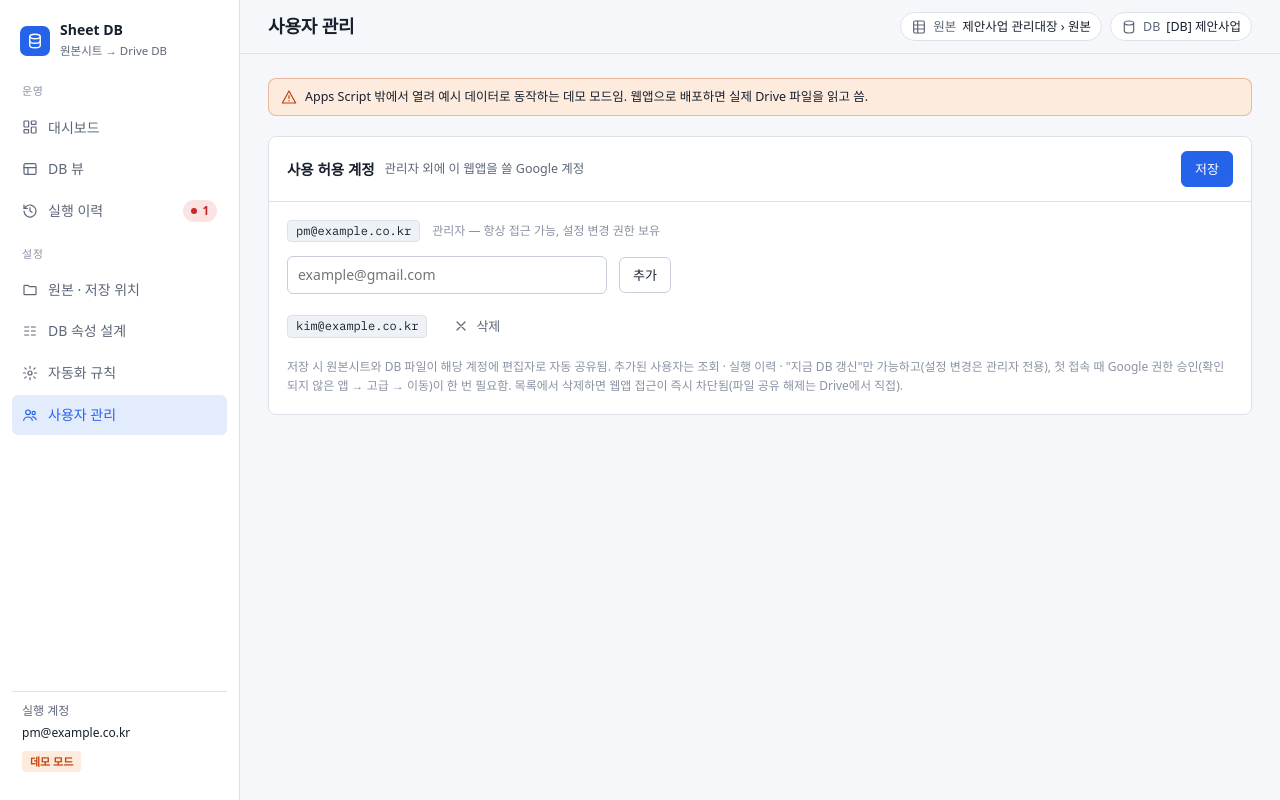
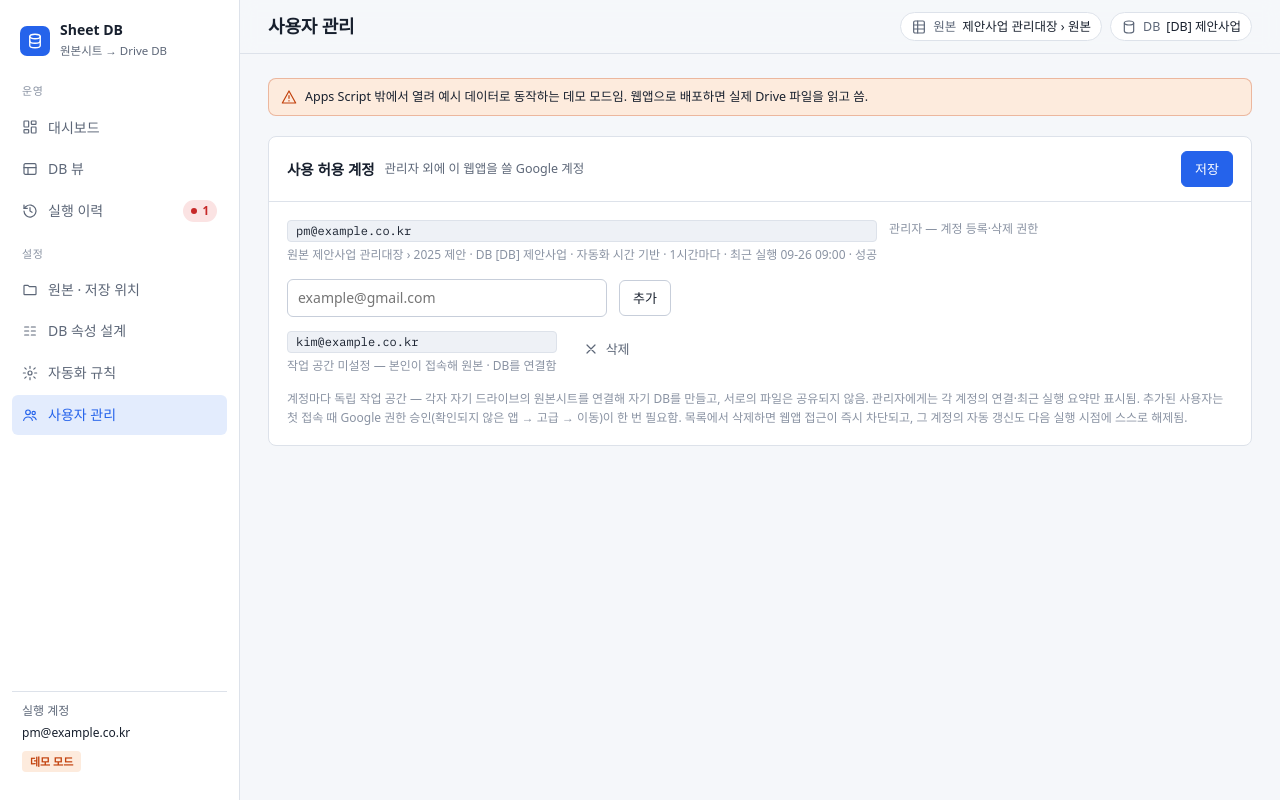
Before and after one commit to hnjyul/drive, a website: page apps-script/Index.html in a window 1280 px wide. Both pictures are taken after a click on the button "사용자 관리". Drawn offline with Linux system fonts and the light colour scheme; a web font is replaced by a local one.

Commit message:
feat: 시트 DB 빌더 계정별 독립 작업 공간 — 관리자는 출입 계정만 관리
- 작업 공간 설정(원본·DB·속성·규칙)을 UserProperties로 분리: 계정마다 자기 드라이브에서 독립 동작
- 접근 허용 목록은 ACCESS_KEY(ScriptProperties)로 분리, 구버전 설정에서 1회 자동 이관 (관리자 개인 공간으로)
- 설정 API를 전체 허용 사용자에게 개방 (각자 자기 공간만), 사용자 관리만 관리자 전용 유지
- 파일 자동 공유(addEditor) 제거 — 독립 모델에서 불필요
- 사용자 관리 화면에 계정별 상태 요약(원본·DB·자동화·최근 실행) 표시
- 허용 목록에서 삭제된 계정의 트리거는 실행 시점에 자가 해제
- 잠금을 계정별(getUserLock)로 전환, 오류 표시도 계정별로 분리

Co-Authored-By: Claude Fable 5 <noreply@anthropic.com>

```diff
--- a/apps-script/Index.html
+++ b/apps-script/Index.html
@@ -498,16 +498,22 @@ a.btn{text-decoration:none;color:inherit}
           <div class="card-h"><h2>사용 허용 계정</h2><span class="sub">관리자 외에 이 웹앱을 쓸 Google 계정</span>
             <div class="act"><button class="btn primary" id="btnSaveUsers">저장</button></div></div>
           <div class="card-b" style="display:flex;flex-direction:column;gap:14px">
-            <div class="row"><span class="chip mono" id="adminChip"></span><span class="hint">관리자 — 항상 접근 가능, 설정 변경 권한 보유</span></div>
+            <div class="row" style="align-items:flex-start">
+              <div style="display:flex;flex-direction:column;gap:4px">
+                <span class="chip mono" id="adminChip"></span>
+                <span class="hint" id="adminStatTxt"></span>
+              </div>
+              <span class="hint">관리자 — 계정 등록·삭제 권한</span>
+            </div>
             <div class="row">
               <input class="input" id="userEmail" type="email" placeholder="example@gmail.com" style="max-width:320px" aria-label="추가할 이메일">
               <button class="btn" id="btnAddUser">추가</button>
             </div>
             <div id="userList" style="display:flex;flex-direction:column;gap:8px"></div>
-            <div class="hint">저장 시 원본시트와 DB 파일이 해당 계정에 편집자로 자동 공유됨.
-            추가된 사용자는 조회 · 실행 이력 · "지금 DB 갱신"만 가능하고(설정 변경은 관리자 전용),
-            첫 접속 때 Google 권한 승인(확인되지 않은 앱 → 고급 → 이동)이 한 번 필요함.
-            목록에서 삭제하면 웹앱 접근이 즉시 차단됨(파일 공유 해제는 Drive에서 직접).</div>
+            <div class="hint">계정마다 독립 작업 공간 — 각자 자기 드라이브의 원본시트를 연결해 자기 DB를 만들고, 서로의 파일은 공유되지 않음.
+            관리자에게는 각 계정의 연결·최근 실행 요약만 표시됨.
+            추가된 사용자는 첫 접속 때 Google 권한 승인(확인되지 않은 앱 → 고급 → 이동)이 한 번 필요함.
+            목록에서 삭제하면 웹앱 접근이 즉시 차단되고, 그 계정의 자동 갱신도 다음 실행 시점에 스스로 해제됨.</div>
           </div>
         </div>
       </section>
@@ -546,7 +552,7 @@ const state = {
   view:'dash', dash:null, cfg:null, account:'',
   sheets:null, folders:null, tabs:[], form:null,
   cols:null, schema:null, keyCol:'', conds:[],
-  runs:null, dbv:null, pv:'table', busy:false, users:[],
+  runs:null, dbv:null, pv:'table', busy:false, users:[], userStats:{},
 };
 const $ = s => document.querySelector(s);
 const esc = s => String(s ?? '').replace(/[&<>"]/g, c => ({'&':'&amp;','<':'&lt;','>':'&gt;','"':'&quot;'}[c]));
@@ -599,19 +605,25 @@ function renderChrome(){
 }
 
 /* ===================================================================== 사용자 관리 */
+const statTxt = s => !s || !s.source
+  ? '작업 공간 미설정 — 본인이 접속해 원본 · DB를 연결함'
+  : ['원본 '+s.source, s.db ? 'DB '+s.db : '', s.auto ? '자동화 '+s.auto : '', s.run ? '최근 실행 '+s.run : ''].filter(Boolean).join(' · ');
 async function loadUsers(){
   showErr('#usersErr', null);
   try{
     const d = await api('api_getUsers');
-    state.users = d.users || [];
+    state.users = (d.users || []).map(u => typeof u === 'string' ? u : u.email);
+    state.userStats = {};
+    (d.users || []).forEach(u => { if(u && u.email) state.userStats[u.email] = u.stat || {}; });
     $('#adminChip').textContent = d.admin || '—';
+    $('#adminStatTxt').textContent = statTxt(d.adminStat);
     renderUsers();
   }catch(e){ showErr('#usersErr', e); }
 }
 function renderUsers(){
   const box = $('#userList');
   box.innerHTML = state.users.length
-    ? state.users.map((u,i) => `<div class="row"><span class="chip mono">${esc(u)}</span><button class="btn ghost" data-del="${i}">${ICON.x}삭제</button></div>`).join('')
+    ? state.users.map((u,i) => `<div class="row" style="align-items:flex-start"><div style="display:flex;flex-direction:column;gap:4px"><span class="chip mono">${esc(u)}</span><span class="hint">${esc(statTxt(state.userStats[u]))}</span></div><button class="btn ghost" data-del="${i}">${ICON.x}삭제</button></div>`).join('')
     : '<span class="hint">등록된 추가 사용자 없음</span>';
   box.querySelectorAll('[data-del]').forEach(b => b.onclick = () => { state.users.splice(+b.dataset.del,1); renderUsers(); });
 }
@@ -626,7 +638,6 @@ $('#btnSaveUsers').onclick = async () => {
     const d = await api('api_saveUsers', { users: state.users });
     state.users = d.users || []; renderUsers();
     toast('사용자 목록 저장됨');
-    (d.warns||[]).forEach(w => toast(w,'bad'));
   }catch(e){ toast(errMsg(e),'bad'); }
 };
 
@@ -1123,8 +1134,12 @@ const DEMO = (() => {
         structure:[ { name:'DB_제안사업', rows:rows.length, desc:'레코드 본문. 속성 설계대로 서식·드롭다운·틀 고정 적용' }, { name:'_schema', rows:on.length+4, desc:'속성명 · 유형 · 원본 컬럼 · 설명. GPT가 DB 의미를 해석하는 기준표' },
           { name:'_views', rows:3, desc:'보기 정의(필터 · 정렬 · 그룹). 팀 공통 조회 기준' }, { name:'_people', rows:4, desc:'사람 속성 드롭다운 원본 (이름 · 이메일)' },
           { name:'_archive', rows:ROWS.length-kept().length, desc:'원본에서 삭제되었거나 행 조건에서 제외된 레코드' }, { name:'_log', rows:runs.length, desc:'실행 이력 요약' }, { name:'_log_detail', rows:62, desc:'행 단위 처리 결과 (최근 5000행 유지)' } ] }; },
-    api_getUsers: () => ({ admin:'pm@example.co.kr', users:['kim@example.co.kr'] }),
-    api_saveUsers: p => ({ users:p.users, warns:[] }),
+    api_getUsers: () => ({
+      admin:'pm@example.co.kr',
+      adminStat:{ source:'제안사업 관리대장 › 2025 제안', db:'[DB] 제안사업', auto:'시간 기반 · 1시간마다', run:'09-26 09:00 · 성공' },
+      users:[{ email:'kim@example.co.kr', stat:{} }],
+    }),
+    api_saveUsers: p => ({ users:p.users }),
   };
 })();
 
```
Also changed, not shown: apps-script/README.md, 1 other file.
